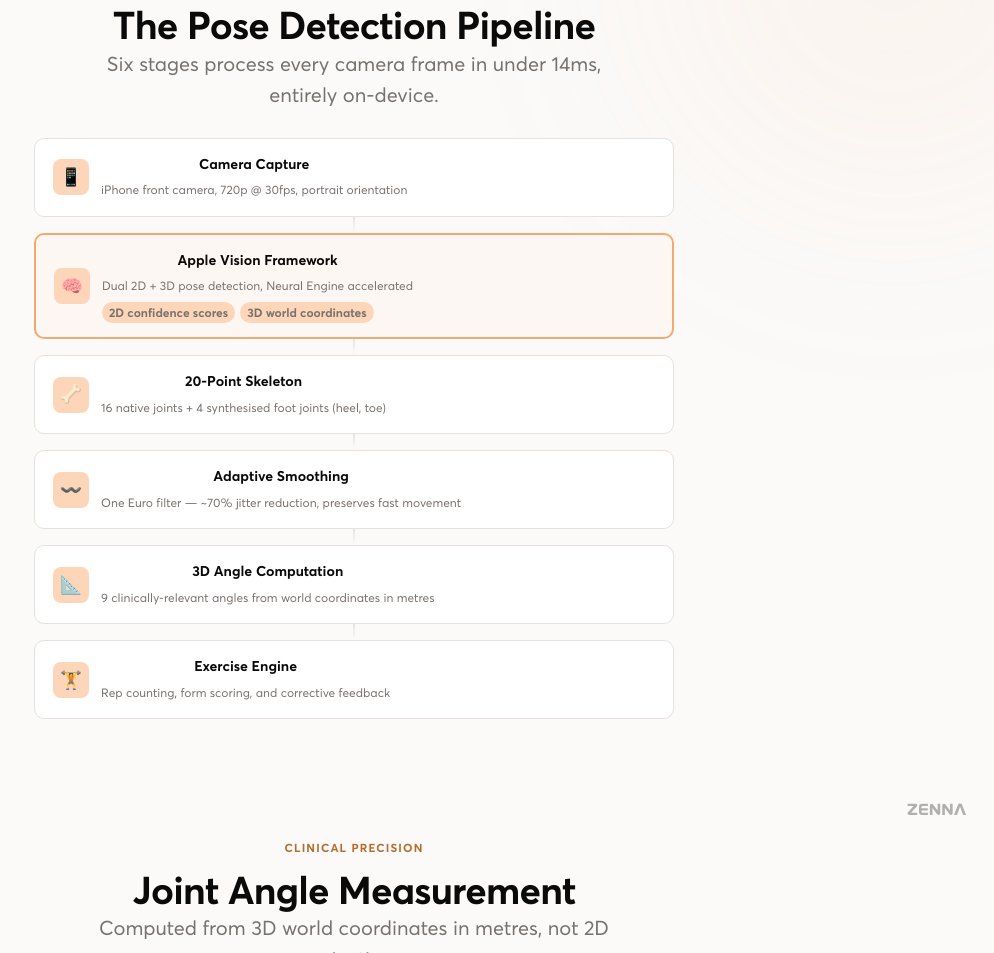
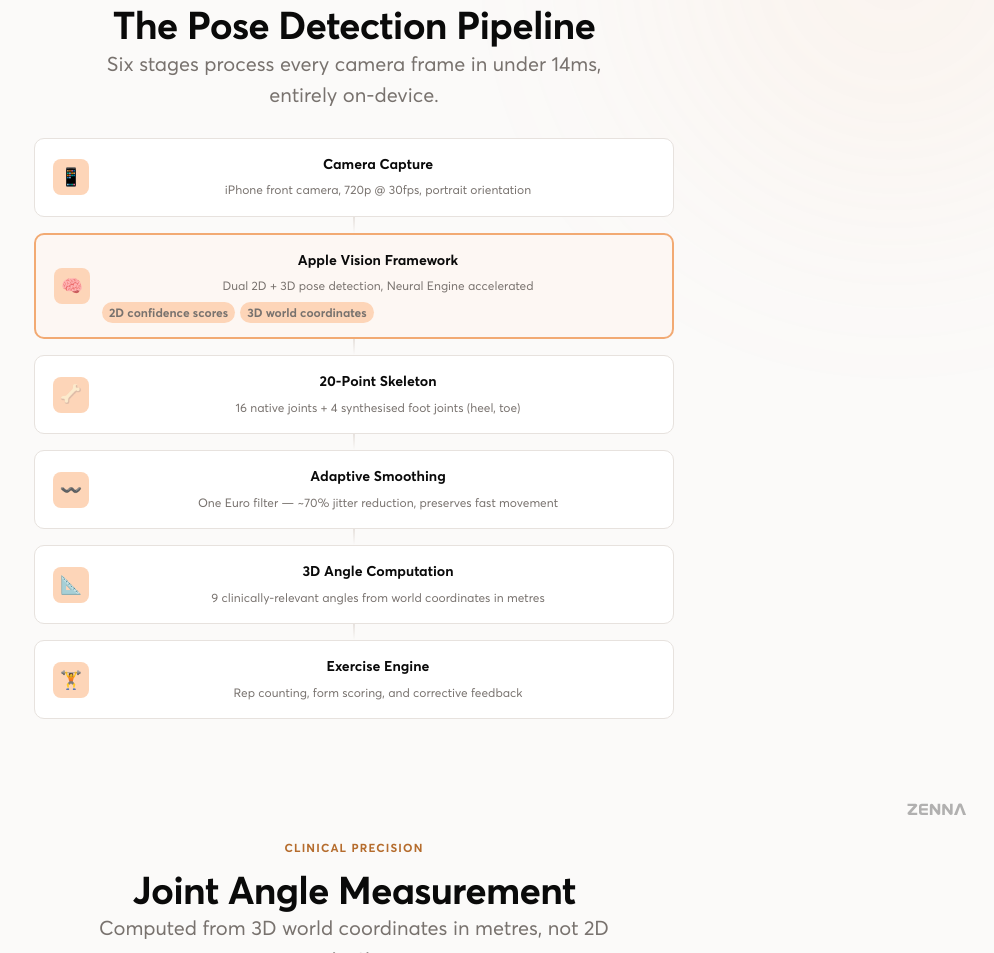
Before and after one commit to Syntelic/zennahealth-slides, a plain HTML site: page index.html in a window 1280 px wide. Shown: the part 885-1838 px from the top of the page, without its empty margins (286-1280 px from the left). Drawn offline with Linux system fonts and the light colour scheme.

Commit message:
Center text in pipeline diagram cards

```diff
--- a/index.html
+++ b/index.html
@@ -268,6 +268,11 @@ h3 { font-size: 1.1rem; font-weight: 700; color: var(--fg); }
   font-size: 1.1rem;
   flex-shrink: 0;
   background: var(--primary-light);
+}
+
+.diagram-box-content {
+  text-align: center;
+  flex: 1;
 }
 
 .diagram-box-content h4 {
```
